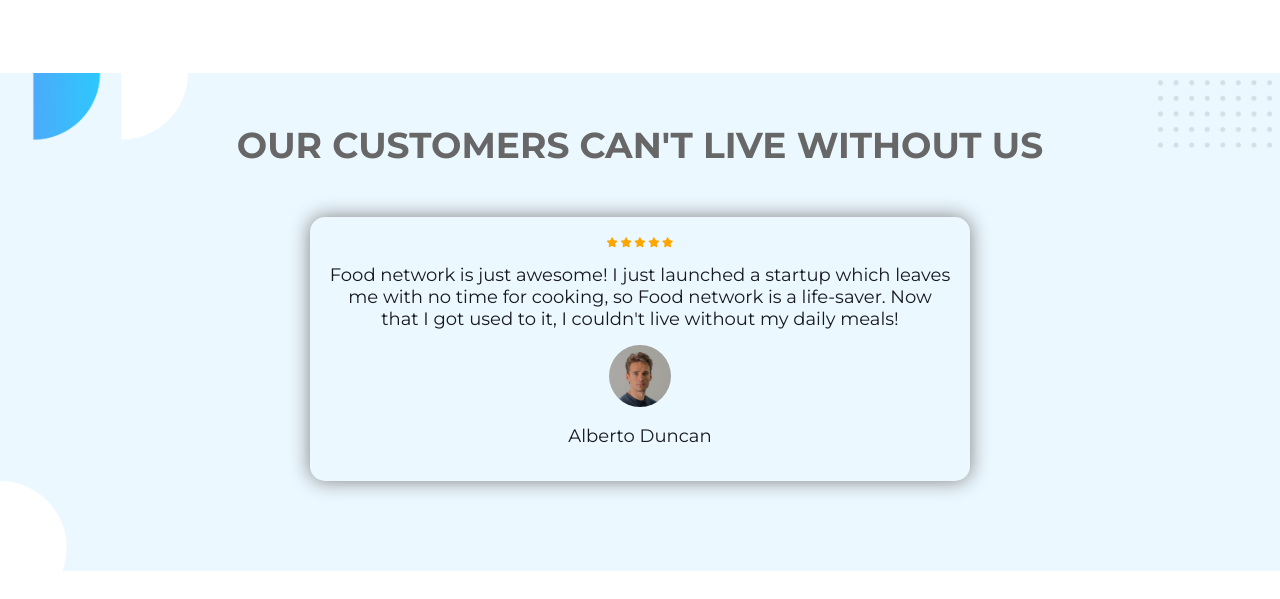
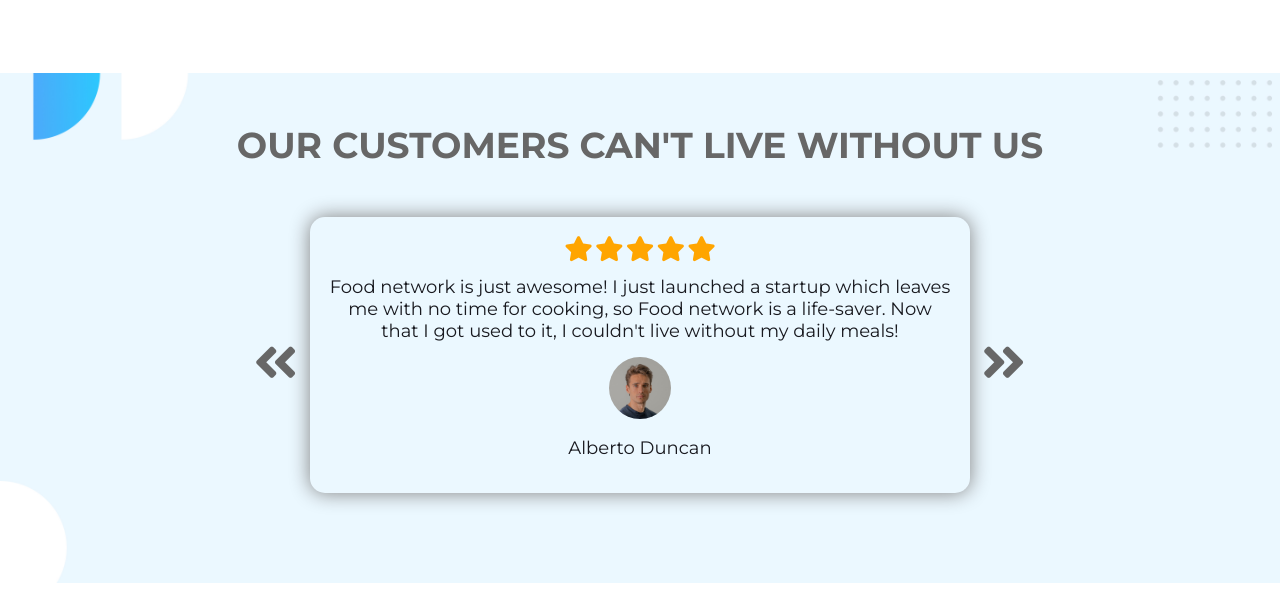
Before and after one commit to yakubsiyam/food-network, a plain HTML site: page index.html in a window 1280 px wide. Shown: the part 2020-2619 px from the top of the page. Drawn offline with Linux system fonts and the light colour scheme.

Commit message:
final upload

```diff
--- a/index.html
+++ b/index.html
@@ -92,8 +92,12 @@
                  <!-- testimonial -->
 
     <section class="testimonial">
-        <div class="testimonial-container">
             <h1>OUR CUSTOMERS CAN'T LIVE WITHOUT US</h1>
+            <div class="testimonial-container">
+            <div class="testimonial-font">
+                <a href="https://web.programming-hero.com/" target="_blank"><i class="fas fa-angle-double-left left"></i></a>
+            </div>
+
             <div class="testimonial-box">
                 <span class="fa fa-star checked"></span>
                 <span class="fa fa-star checked"></span>
@@ -103,6 +107,10 @@
                 <p>Food network is just awesome! I just launched a startup which leaves me with no time for cooking, so Food network is a life-saver. Now that I got used to it, I couldn't live without my daily meals!</p>
                 <img src="./images/guest-image.jpg" alt="man">
                 <p>Alberto Duncan</p>
+            </div>
+
+            <div class="testimonial-font">
+                <a href="https://web.programming-hero.com/" target="_blank"><i class="fas fa-angle-double-right right"></i></a>
             </div>
         </div>
     </section>
--- a/style.css
+++ b/style.css
@@ -179,6 +179,7 @@ html{
 }
 
 .testimonial-container{
+    display: flex;
     width: 80%;
     margin: 0 auto;
 }
@@ -192,6 +193,22 @@ html{
     text-align: center;
 }
 
+.testimonial-font{
+    width: 10%;
+    margin: 0 auto;
+    font-size: 5rem;
+}
+
+.testimonial-font .left{
+    margin: 12rem 0 0 7rem;
+    color: #676767;
+}
+
+.testimonial-font .right{
+    margin: 12rem 0 0 -2rem;
+    color: #676767;
+}
+
 .testimonial-box p{
     font-size: 1.8rem;
     color: #18191F;
@@ -200,6 +217,7 @@ html{
 
 .testimonial-box .checked{
     color: orange;
+    font-size: 2.5rem;
 }
 
 .testimonial-box img{
```
